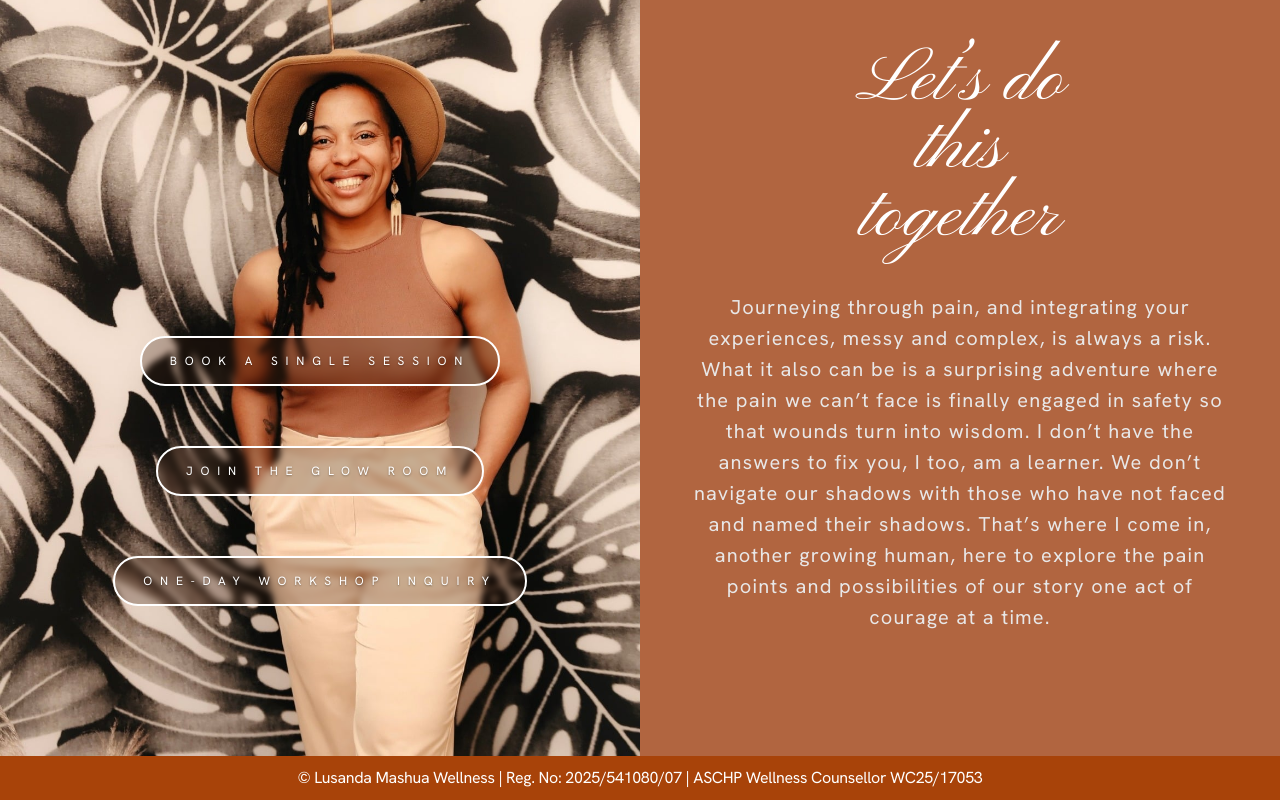
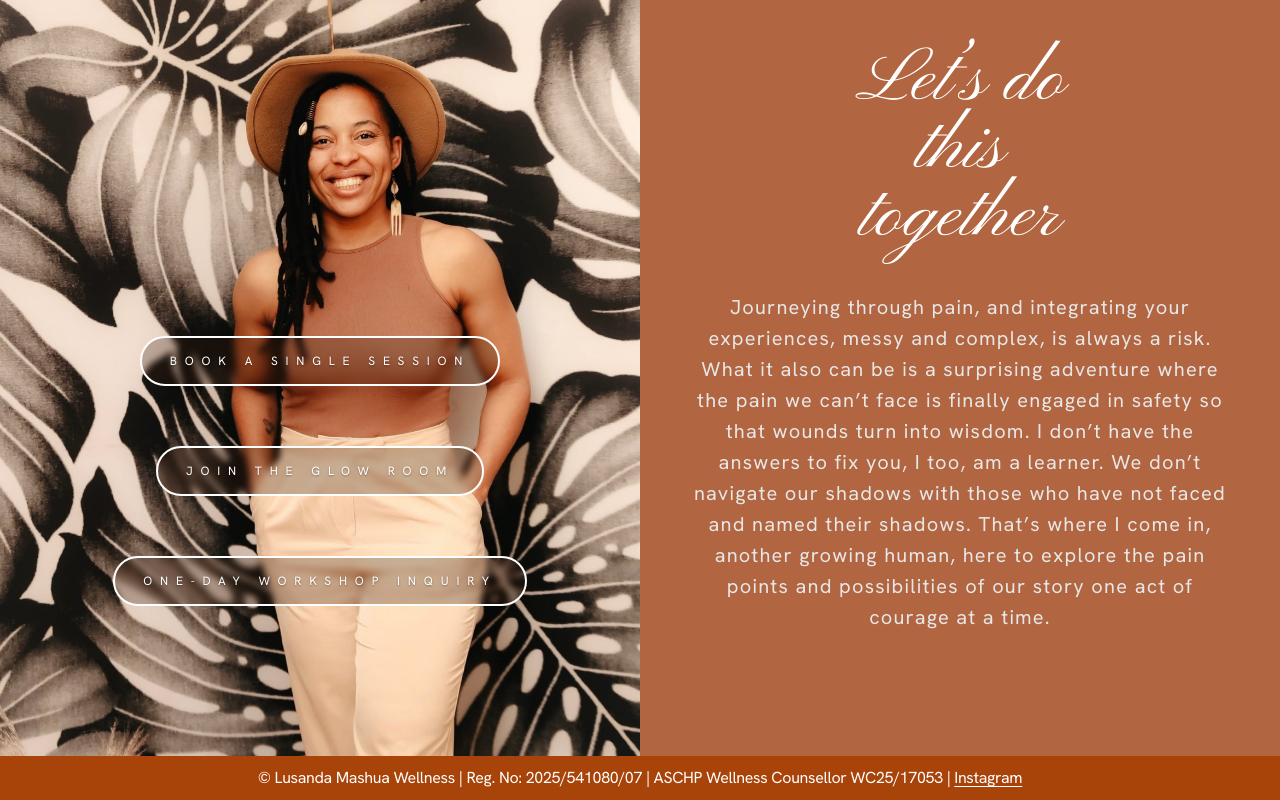
Before and after one commit to cbonelo-ops/lusanda-mashua-wellness, a plain HTML site: page index.html in a window 1280 px wide. Shown: the part 844-1644 px from the top of the page. Drawn offline with Linux system fonts and the light colour scheme; a web font is replaced by a local one.

Commit message:
Add Instagram link to footer

```diff
--- a/index.html
+++ b/index.html
@@ -49,7 +49,7 @@
     </section>
   </main>
 
-  <footer class="site-footer site-footer--burnt">© Lusanda Mashua Wellness | Reg. No: 2025/541080/07 | ASCHP Wellness Counsellor WC25/17053</footer>
+  <footer class="site-footer site-footer--burnt">© Lusanda Mashua Wellness | Reg. No: 2025/541080/07 | ASCHP Wellness Counsellor WC25/17053 | <a href="https://www.instagram.com/lusandamashua/" target="_blank" rel="noopener">Instagram</a></footer>
   <script src="assets/js/main.js"></script>
 </body>
 </html>
```
